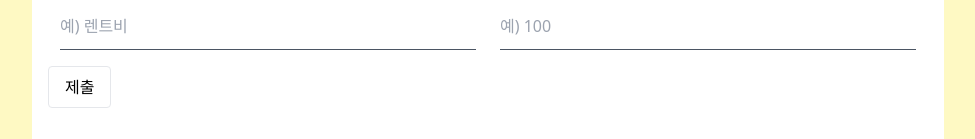
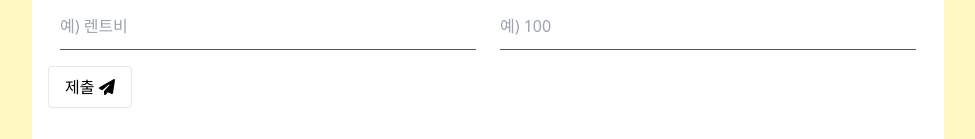
Before and after one commit to solmoonkang/react-basics, a React (Create React App) app in the folder budget-calculator-app/: page / in a window 1280 px wide. Shown: the part 328-467 px from the top of the page, without its empty margins (152-1127 px from the left). Built offline with nearby package versions, Linux system fonts and the light colour scheme.

Commit message:
feat: Implement icons for submit button in ExpenseForm.js

```diff
--- a/budget-calculator-app/src/components/ExpenseForm.js
+++ b/budget-calculator-app/src/components/ExpenseForm.js
@@ -1,4 +1,6 @@
 import React from "react";
+import { FontAwesomeIcon } from "@fortawesome/react-fontawesome";
+import { faPaperPlane } from "@fortawesome/free-solid-svg-icons";
 
 export default function Form({ handleSubmit, expense, setExpense }) {
 
@@ -19,7 +21,7 @@ export default function Form({ handleSubmit, expense, setExpense }) {
                         <input id="amount" name="amount" className="form-control w-full h-12 border-b border-gray-600 bg-transparent outline-none" type="number" placeholder="예) 100" value={expense.amount} onChange={handleChange} />
                     </div>
                 </div>
-                <button className="px-4 py-2 border rounded" type="submit">제출</button>
+                <button className="px-4 py-2 border rounded" type="submit">제출 <FontAwesomeIcon icon={faPaperPlane} /></button>
             </form>
         </div>
     );
```
